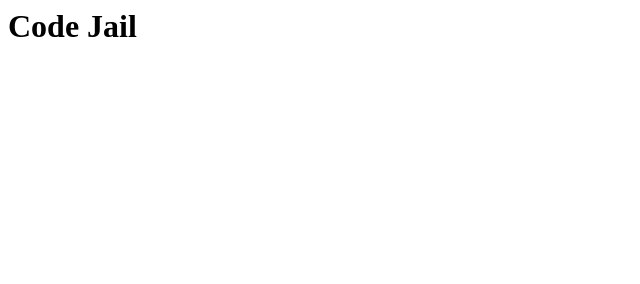
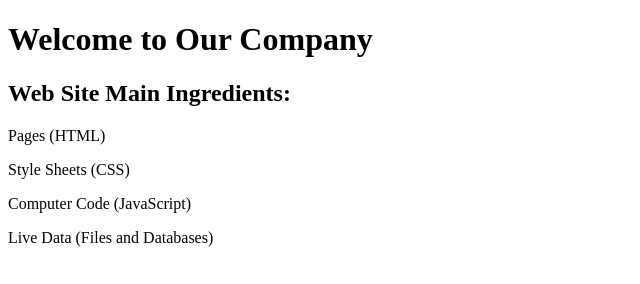
Before and after one commit to robby3689/Mywebsite.github.io, a plain HTML site: page Hello.html in a window 1280 px wide. Shown: the whole page, without its empty margins (0-640 px from the left). Drawn offline with Linux system fonts and the light colour scheme.

Commit message:
Update Hello.html

```diff
--- a/Hello.html
+++ b/Hello.html
@@ -1,10 +1,19 @@
+<!DOCTYPE html>
 <html>
-    <head>
-        <title> Hello World </title>
-    </head>
 
-    <body>
-       <h1> Code Jail </h1>
+<head>
+  <title>Our Company</title>
+</head>
 
-    </body>
+<body>
+
+  <h1>Welcome to Our Company</h1>
+  <h2>Web Site Main Ingredients:</h2>
+
+  <p>Pages (HTML)</p>
+  <p>Style Sheets (CSS)</p>
+  <p>Computer Code (JavaScript)</p>
+  <p>Live Data (Files and Databases)</p>
+
+</body>
 </html>
```
